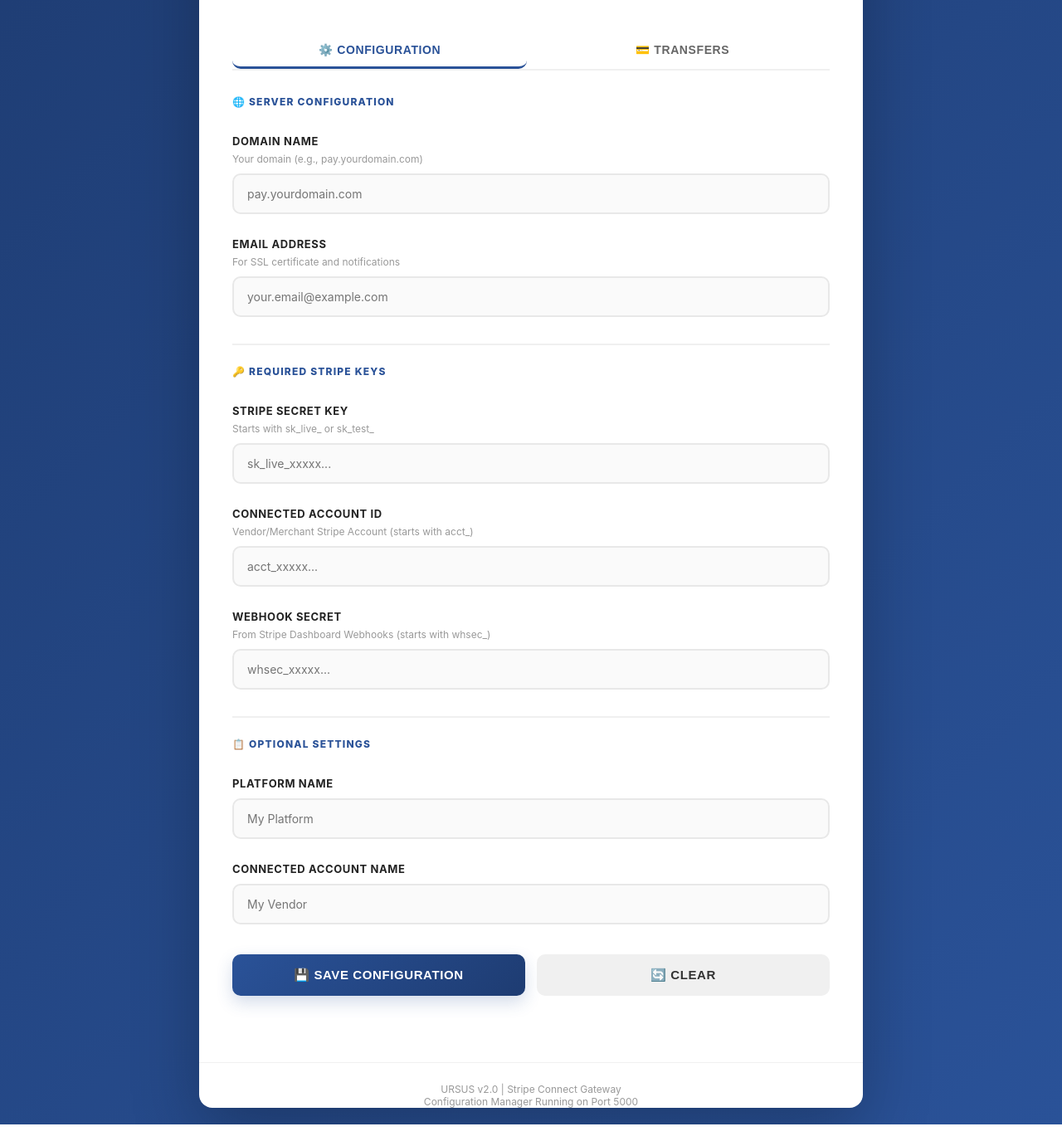
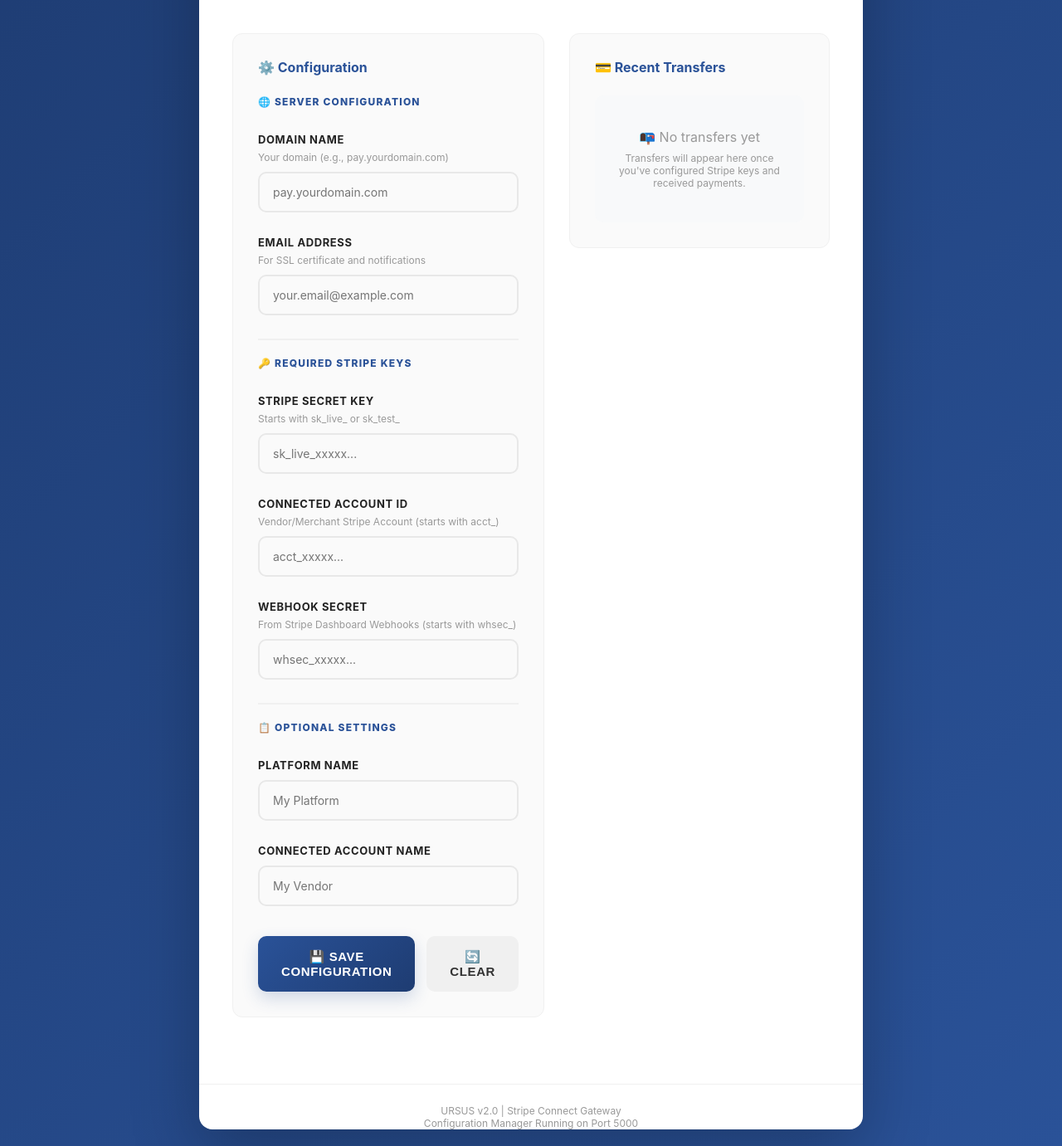
Before and after one commit to mohamederrajy/stripe-connect, a Flask app: template templates/index.html in a window 1280 px wide. Shown: the part 247-1628 px from the top of the page at 83% size. Before the commit the page ends 1602 px from the top, so only its background shows below. Run offline with Flask 3, Linux system fonts and the light colour scheme; the template is opened without the code that fills it, so the values that code supplies are empty; parts of the project's set-up code (start-up, migrations or seed data) failed here and were passed over.

Commit message:
Design: Two-column layout - Configuration left, Transfers right, no tabs

```diff
--- a/templates/index.html
+++ b/templates/index.html
@@ -56,38 +56,27 @@
 
         .content {
             padding: 40px;
+            display: grid;
+            grid-template-columns: 1fr 1fr;
+            gap: 30px;
+            align-items: start;
         }
 
-        .tabs {
-            display: flex;
-            gap: 10px;
-            margin-bottom: 30px;
-            border-bottom: 2px solid #f0f0f0;
+        .section-card {
+            background: #fafafa;
+            border-radius: 12px;
+            padding: 30px;
+            border: 1px solid #f0f0f0;
         }
 
-        .tab-button {
-            padding: 12px 24px;
-            border: none;
-            background: none;
-            cursor: pointer;
-            font-size: 14px;
-            font-weight: 600;
-            color: #666;
-            border-bottom: 3px solid transparent;
-            transition: all 0.3s ease;
-        }
-
-        .tab-button.active {
+        .section-card h2 {
+            font-size: 16px;
+            font-weight: 700;
             color: #2a5298;
-            border-bottom-color: #2a5298;
-        }
-
-        .tab-content {
-            display: none;
-        }
-
-        .tab-content.active {
-            display: block;
+            margin-bottom: 24px;
+            display: flex;
+            align-items: center;
+            gap: 10px;
         }
 
         .form-group {
@@ -209,15 +198,15 @@
             display: block;
         }
 
-        .section-title {
+        .form-section-title {
             font-size: 12px;
             font-weight: 800;
             color: #2a5298;
             text-transform: uppercase;
             letter-spacing: 1.2px;
-            margin-top: 32px;
-            margin-bottom: 20px;
-            padding-top: 24px;
+            margin-top: 28px;
+            margin-bottom: 18px;
+            padding-top: 20px;
             padding-bottom: 12px;
             border-top: 2px solid #f0f0f0;
             display: flex;
@@ -225,7 +214,7 @@
             gap: 10px;
         }
 
-        .section-title:first-of-type {
+        .form-section-title:first-of-type {
             margin-top: 0;
             border-top: none;
             padding-top: 0;
@@ -336,13 +325,25 @@
         }
 
         /* Responsive Design */
+        @media (max-width: 900px) {
+            .content {
+                grid-template-columns: 1fr;
+                gap: 24px;
+            }
+
+            .section-card {
+                padding: 24px;
+            }
+        }
+
         @media (max-width: 600px) {
             .container {
                 border-radius: 12px;
             }
 
             .content {
-                padding: 24px;
+                padding: 20px;
+                gap: 20px;
             }
 
             button {
@@ -350,14 +351,12 @@
                 font-size: 14px;
             }
 
-            .tabs {
-                flex-wrap: wrap;
-                gap: 8px;
+            .section-card {
+                padding: 20px;
             }
 
-            .tab-button {
-                padding: 10px 16px;
-                font-size: 13px;
+            .section-card h2 {
+                font-size: 14px;
             }
         }
     </style>
@@ -371,17 +370,14 @@
         </div>
 
         <div class="content">
-            <div class="tabs">
-                <button class="tab-button active" data-tab="configuration">⚙️ Configuration</button>
-                <button class="tab-button" data-tab="transfers">💳 Transfers</button>
-            </div>
+            <!-- Left Column: Configuration -->
+            <div class="section-card">
+                <h2>⚙️ Configuration</h2>
 
                 <div id="alert" class="alert"></div>
 
-            <!-- Configuration Tab -->
-            <div id="configuration" class="tab-content active">
                 <form id="configForm">
-            <div class="section-title">🌐 Server Configuration</div>
+            <div class="form-section-title">🌐 Server Configuration</div>
 
             <div class="form-group">
                 <label>
@@ -413,7 +409,7 @@
                 >
             </div>
 
-            <div class="section-title">🔑 Required Stripe Keys</div>
+            <div class="form-section-title">🔑 Required Stripe Keys</div>
 
             <div class="form-group">
                 <label>
@@ -460,7 +456,7 @@
                 >
             </div>
 
-            <div class="section-title">📋 Optional Settings</div>
+            <div class="form-section-title">📋 Optional Settings</div>
 
             <div class="form-group">
                 <label>Platform Name</label>
@@ -496,15 +492,13 @@
                 </form>
             </div>
 
-            <!-- Transfers Tab -->
-            <div id="transfers" class="tab-content">
-                <div class="transfers-section">
-                    <h2 class="section-title">📊 Recent Transfers</h2>
+            <!-- Right Column: Transfers -->
+            <div class="section-card">
+                <h2>💳 Recent Transfers</h2>
                 <div id="transfersList">
                     <div class="no-transfers">
                         <p>📭 No transfers yet</p>
                         <p style="font-size: 12px; margin-top: 8px;">Transfers will appear here once you've configured Stripe keys and received payments.</p>
-                        </div>
                     </div>
                 </div>
             </div>
@@ -517,24 +511,6 @@
     </div>
 
     <script>
-        // Tab switching
-        const tabButtons = document.querySelectorAll('.tab-button');
-        const tabContents = document.querySelectorAll('.tab-content');
-
-        tabButtons.forEach(button => {
-            button.addEventListener('click', () => {
-                const tabName = button.dataset.tab;
-
-                // Remove active class from all
-                tabButtons.forEach(b => b.classList.remove('active'));
-                tabContents.forEach(c => c.classList.remove('active'));
-
-                // Add active class to clicked tab
-                button.classList.add('active');
-                document.getElementById(tabName).classList.add('active');
-            });
-        });
-
         const form = document.getElementById('configForm');
         const alert = document.getElementById('alert');
         const loading = document.querySelector('.loading');
```
Lines whose indentation alone changed are shown as unchanged.
